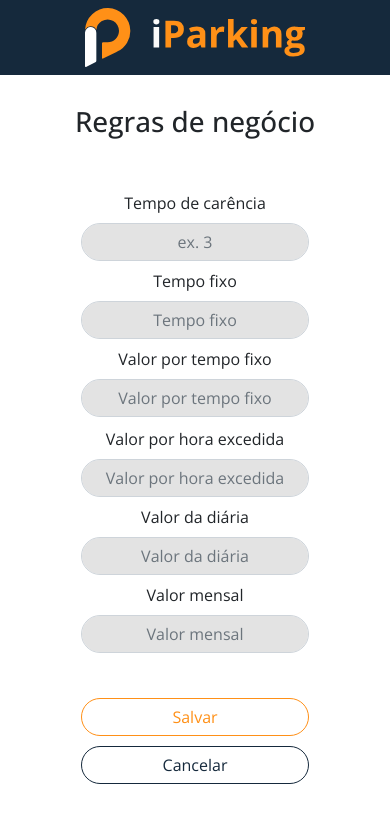
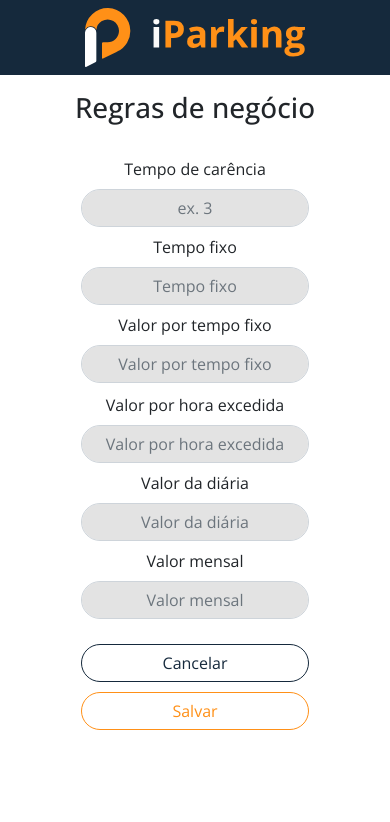
Before and after one commit to luisgomes01/iParking, a React (Vite) app: page /admin in a window 390 px wide. Shown: the top 822 px of the page. Built offline with nearby package versions, Linux system fonts and the light colour scheme.

Commit message:
Fix responsivity on admin page

```diff
--- a/src/pages/admin/admin.scss
+++ b/src/pages/admin/admin.scss
@@ -3,7 +3,7 @@
 @import '../../styles/medias';
 
 .admin {
-  gap: 45px;
+  gap: 25px;
   height: calc(100% - 7.5rem);
   justify-content: center;
   .admin-form {
@@ -19,39 +19,9 @@
   }
 }
 
-// .admin-actions {
-//   gap: 10px;
-//   .btn {
-//     min-width: 228px;
-//   }
-
-// }
-// @media (max-width: 1199.98px) {
-//   .admin-actions {
-//     .action-btn {
-//       width: 100% !important;
-//     }
-//   }
-// }
-
-// @media (max-width: $tablet) {
-//   .admin-actions {
-//     .action-btn {
-//       width: 250px !important;
-//     }
-//   }
-// }
-
-// @media (max-width: $tablet-sm) {
-//   .admin-actions {
-//     .action-btn {
-//       width: 250px !important;
-//     }
-//   }
-// }
 
 @media (max-width: $cellphone) {
-  .admin-actions {
-    flex-direction: column-reverse !important;
+  .admin {
+    height: unset;
   }
 }
```
